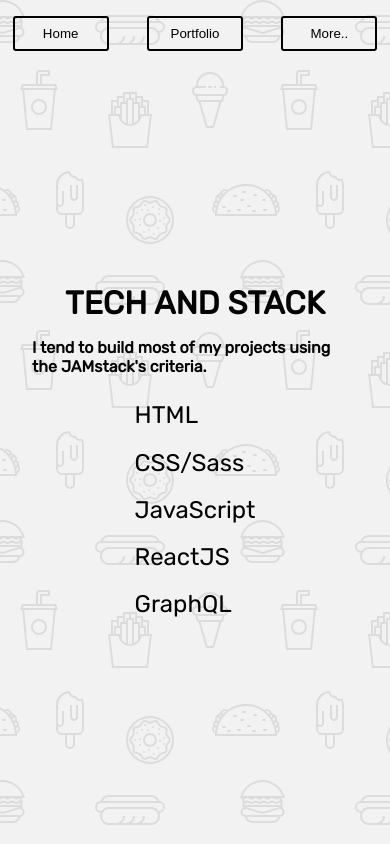
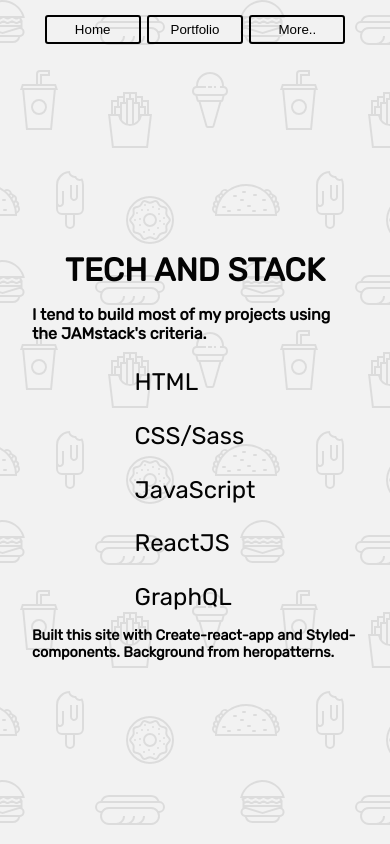
Before and after one commit to alaincodes/react-personal-site, a React (Create React App) app: page /contact in a window 390 px wide. Built offline with nearby package versions, Linux system fonts and the light colour scheme.

Commit message:
update media queries....... ZZZZZZZZZZZZZZZZZZ

```diff
--- a/src/pages/App.js
+++ b/src/pages/App.js
@@ -17,6 +17,7 @@ const AppBox = styled.div`
   }
 
   @media (max-width: 768px) {
+    flex-direction: column;
   }
 `;
 
@@ -46,6 +47,16 @@ const NavBar = styled.nav`
   }
 
   @media (max-width: 768px) {
+    ul {
+      li {
+        margin: 0.2rem;
+        padding: 0;
+        button {
+          margin: 0.5rem 0 1rem 0;
+          padding: 0.3rem;
+        }
+      }
+    }
   }
 `;
 
--- a/src/pages/Contact.js
+++ b/src/pages/Contact.js
@@ -22,6 +22,17 @@ const ContactBox = styled.main`
     li {
       margin: 0.6rem;
       font-size: 1.5rem;
+      margin-bottom: 1rem;
+    }
+  }
+  h5 {
+    font-size: 0.9rem;
+    a {
+      color: black;
+      text-decoration: none;
+      &:hover {
+        color: gold;
+      }
     }
   }
 
@@ -68,6 +79,29 @@ const Contact = () => {
           <li>ReactJS</li>
           <li>GraphQL</li>
         </ul>
+        <h5>
+          Built this site with{" "}
+          <a href="https://facebook.github.io/create-react-app/">
+            Create-react-app
+          </a>{" "}
+          and{" "}
+          <a
+            target="_blank"
+            rel="noopener noreferrer"
+            href="https://www.styled-components.com/"
+          >
+            Styled-components
+          </a>
+          . Background from{" "}
+          <a
+            target="_blank"
+            rel="noopener noreferrer"
+            href="http://www.heropatterns.com/"
+          >
+            heropatterns
+          </a>
+          .
+        </h5>
       </ContactBox>
     </animated.div>
   );
--- a/src/pages/Portfolio.js
+++ b/src/pages/Portfolio.js
@@ -24,6 +24,9 @@ const Main = styled.main`
   }
 
   @media (max-width: 768px) {
+    h1 {
+      margin: 1rem 1rem;
+    }
   }
 `;
 
```
